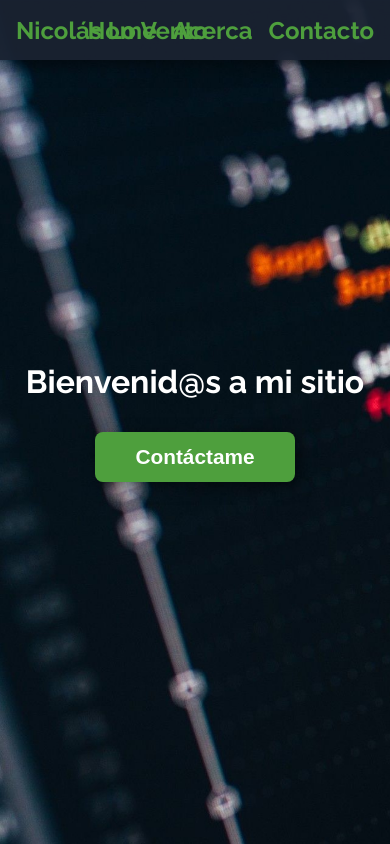
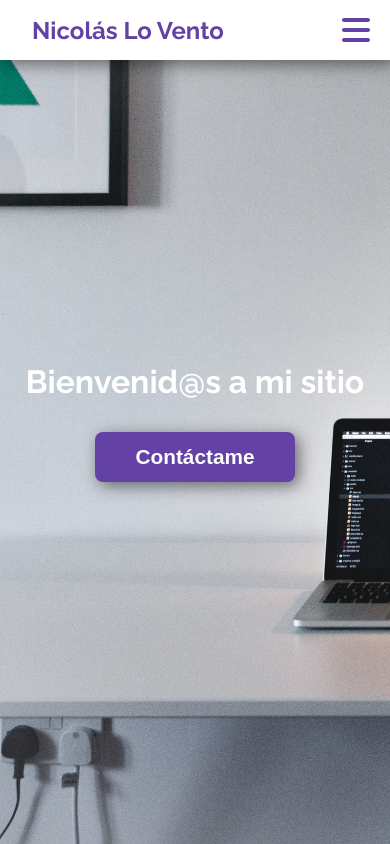
Before and after one commit to nicolasloventordp/portafolio-cv, a React (Create React App) app: page / in a window 390 px wide. Built offline with nearby package versions, Linux system fonts and the light colour scheme.

Commit message:
css: cambio de colores principales

```diff
--- a/package.json
+++ b/package.json
@@ -11,6 +11,7 @@
     "@testing-library/jest-dom": "^5.16.4",
     "@testing-library/react": "^13.3.0",
     "@testing-library/user-event": "^13.5.0",
+    "jquery": "^3.6.0",
     "react": "^18.1.0",
     "react-dom": "^18.1.0",
     "react-scripts": "5.0.1",
--- a/src/index.css
+++ b/src/index.css
@@ -1,13 +1,13 @@
 /* ********* Custom Properties ********* */
 :root {
-    --first-color: #4E9F3D;
-    --first-alpha-color: rgba(78,159,61,0.25);
-    --second-color: #1A2231F0;
-    --third-color: ;
+    --first-color: #6441A5;
+    --first-alpha-color: #9B89B3;
     --white-color: #fff;
     --white-alpha-color: rgba(255,255,255,0.5);
     --black-color: #000;
     --black-alpha-color: rgba(0,0,0,0.5);
+    --grey-color: #4B4453;
+    --grey-alpha-color: #B0A8B9;
     --link-color: #509ee3;
     --title-color: #333;
     --text-color: #222;
@@ -113,3 +113,9 @@ span {
 .box-shadow-2{
     box-shadow: 0.25rem 0.25rem 1rem rgba(0,0,0,0.5);
 }
+.d-flex{
+  display: flex;
+}
+.d-none{
+  display: none;
+}
--- a/src/views/Contacto/components/ContactoBox.js
+++ b/src/views/Contacto/components/ContactoBox.js
@@ -2,9 +2,10 @@ import ContactoCard from "./ContactoCard"
 import { faPhone, faHouse, faEnvelope, faHashtag } from '@fortawesome/free-solid-svg-icons'
 import { faFacebook, faTwitter } from '@fortawesome/free-brands-svg-icons'
 export default function ContactoBox() {
+
     return (
-        <div className="contacto-box">
-            <ContactoCard iconName={faPhone} description="TELEFONO" text={"+54 1158659304"} socialMedia={false}/>
+        <div className="contacto-box" >
+            <ContactoCard iconName={faPhone} description="TELEFONO" text={"+5491158659304"} socialMedia={false}/>
             <ContactoCard iconName={faHouse} description="UBICACIÓN" text={"Avellaneda, Buenos Aires"} socialMedia={false}/>
             <ContactoCard iconName={faEnvelope} description="EMAIL" text={"nicolaslovento.94@gmail.com"} socialMedia={false}/>
             <ContactoCard iconName={faHashtag} description="SOCIAL MEDIA" text={""} socialMedia={true} />
--- a/src/views/Header/components/HeaderBox.js
+++ b/src/views/Header/components/HeaderBox.js
@@ -1,11 +1,13 @@
 import HeaderLogo from './HeaderLogo';
 import HeaderSections from './HeaderSections';
+import HeaderMenuMobile from './HeaderMenuMobile';
 
 export default function HeaderBox() {
     return (
         <div className="header-box">
             <HeaderLogo logoContent={"Nicolás Lo Vento"}/>
             <HeaderSections sections={['Home','Acerca','Contacto']}/>
+            <HeaderMenuMobile sections={['Home','Acerca','Contacto']}/>
         </div>
     );
 }
--- a/src/views/Header/components/HeaderLogo.js
+++ b/src/views/Header/components/HeaderLogo.js
@@ -1,7 +1,7 @@
 
 export default function HeaderLogo({ logoContent }) {
     return (
-        <div className="header-box-logo">
+        <div className="header-logo">
             <h2>{logoContent}</h2>
         </div>
     );
--- /dev/null
+++ b/src/views/Header/components/HeaderMenuMobile.js
@@ -0,0 +1,12 @@
+
+
+export default function HeaderMenuMobile({ sections }) {
+
+    return (
+        <>
+            <div className="header-menu-mobile " id="header-menu-mobile">
+                {sections?.map( (section, index) => <h3  key={index}><a href={"#"+section.toLowerCase()}>{section}</a></h3>)}
+            </div>
+        </>
+    );
+}
--- a/src/views/Header/components/HeaderSections.js
+++ b/src/views/Header/components/HeaderSections.js
@@ -1,8 +1,23 @@
 
+import { FontAwesomeIcon } from '@fortawesome/react-fontawesome'
+import { faBars } from '@fortawesome/free-solid-svg-icons'
+
+import $ from 'jquery'
 export default function HeaderSections({ sections }) {
+
+    const openMenu = () => {
+
+        $('#header-menu-mobile').toggleClass("open");
+    }
+
     return (
-        <div className="header-box-sections">
-            {sections?.map( (section, index) => <h3  key={index}><a href={"#"+section.toLowerCase()}>{section}</a></h3>)}
-        </div>
+        <>
+            <div className="header-sections">
+                {sections?.map( (section, index) => <h3  key={index}><a href={"#"+section.toLowerCase()}>{section}</a></h3>)}
+            </div>
+            <div className="header-sections-mobile" onClick={() => openMenu()}>
+                <FontAwesomeIcon icon={faBars}/>
+            </div>
+        </>
     );
 }
--- a/src/views/Header/style.css
+++ b/src/views/Header/style.css
@@ -7,36 +7,70 @@
 .header-box {
     width: 100%;
     height: 100%;
-    background-color: var(--second-color);
+    background-color: var(--white-color);
     display: flex;
     align-items: center;
 }
-
-.header-box-logo {
-    margin-left: 1rem;
+.header-logo {
+    margin-left: 2rem;
     color: var(--first-color);
 }
-
-.header-box-sections {
+.header-sections {
     display: flex;
     gap: 1rem;
     position: absolute;
     right: 1rem;
 }
-
-.header-box-sections h3{
+.header-sections h3{
     cursor: pointer;
 }
-.header-box-sections h3 a {
+.header-sections h3 a {
     color: var(--first-color);
     transition: all 0.5s ease-out;
     text-decoration: none;
 }
-.header-box-sections h3 a:hover {
+.header-sections h3 a:hover {
     color: var(--white-color);
 }
-
-.header-box-sections h3:hover{
+.header-sections h3:hover{
     cursor: pointer;
     color: var(--white-color);
 }
+.header-sections-mobile {
+    display: none;
+    position: absolute;
+    right: 20px;
+    cursor: pointer;
+}
+.header-menu-mobile {
+    position: fixed;
+    overflow: hidden;
+    right: 0px;
+    top: 60px;
+    width: 100%;
+    height: 0px;
+    background-color:#1A2231F0;
+    z-index: 99999;
+    display: flex;
+    justify-content: center;
+    align-items: center;
+    flex-direction: column;
+    gap: 10px;
+    transition: all 1s ease-out;
+}
+.header-sections-mobile svg{
+    color: var(--first-color);
+    font-size: 2rem;
+}
+.header-menu-mobile.open {
+    height: 150px;
+}
+
+@media (max-width:800px){
+    .header-sections {
+        display: none;
+    }
+    .header-sections-mobile {
+        display: flex;
+    }
+}
--- a/src/views/Home/style.css
+++ b/src/views/Home/style.css
@@ -1,7 +1,7 @@
 .home {
     width: 100%;
     height: 100%;
-    background-image: url('/public/hero-image.jpg');
+    background-image: url('/public/fondo.jpg');
     background-size: cover;
     display: flex;
     align-items: center;
```
Also changed, not shown: public/fondo.jpg (added), 1 other file (tests, documents, lock files or other folders).
